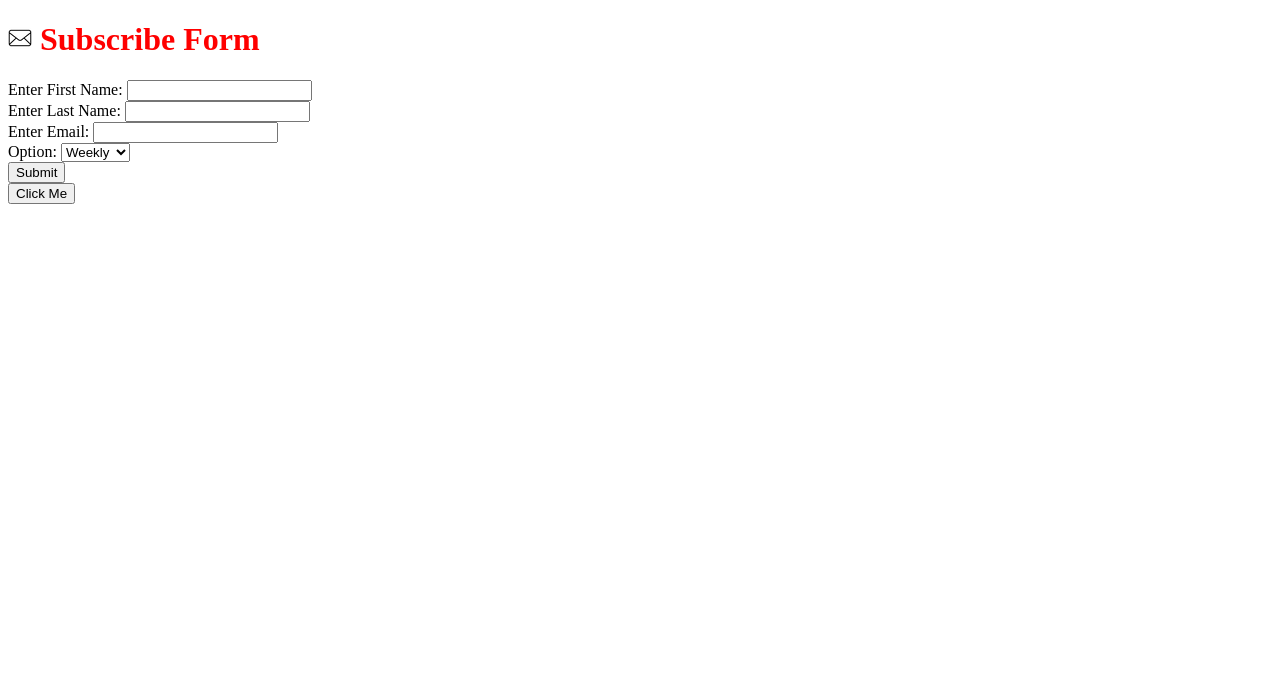
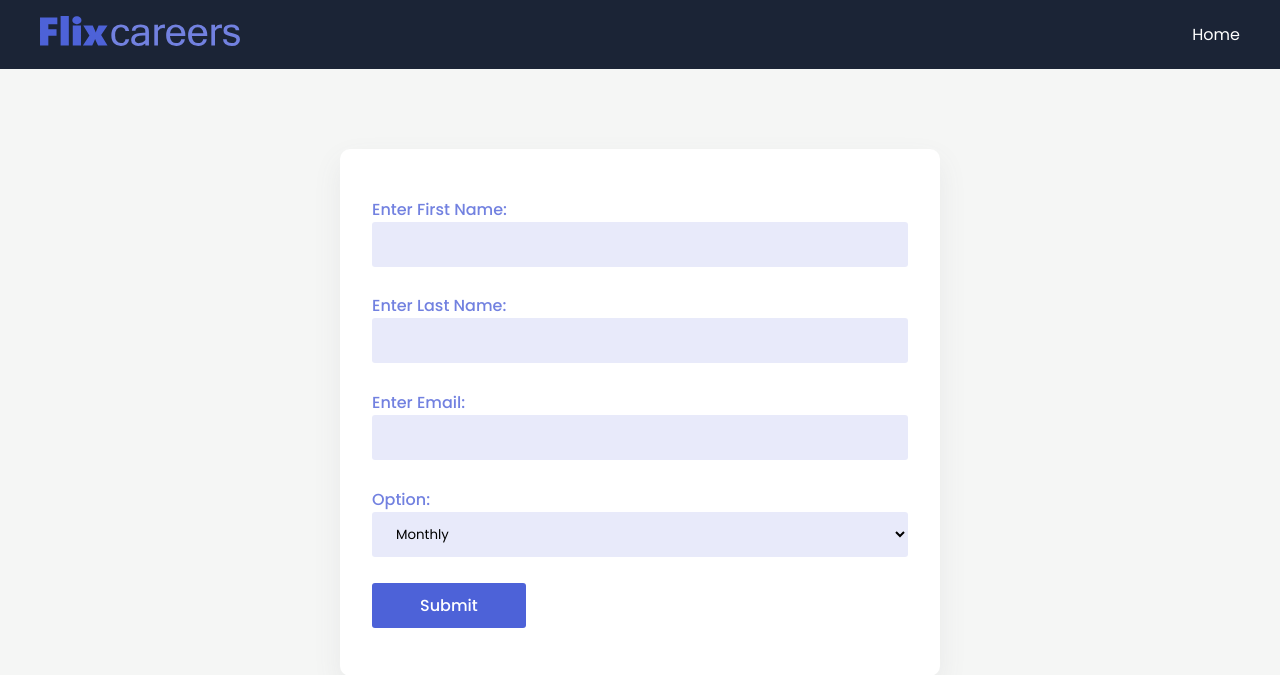
Before and after one commit to BishnuThapa/Django-jobapp, a Django app: page /subscribe/ in a window 1280 px wide. Shown: the top 675 px of the page. Run offline with Django 4.2, Linux system fonts and the light colour scheme; some libraries are stand-ins or nearby versions.

Commit message:
updating subscribe page

```diff
--- a/subscribe/templates/subscribe/subscribe.html
+++ b/subscribe/templates/subscribe/subscribe.html
@@ -5,61 +5,53 @@
     <meta charset="UTF-8" />
     <meta http-equiv="X-UA-Compatible" content="IE=edge" />
     <meta name="viewport" content="width=device-width, initial-scale=1.0" />
-    <title>Subscribe Form</title>
-    <link rel="stylesheet" href="{% static 'subscribe/main.css'%}" />
-    <!-- <style>
-      h1 {
-        color: red;
-      }
-    </style> -->
+    <link rel="stylesheet" href="{% static 'app/style.css'%}" />
+    <link
+      href="https://fonts.googleapis.com/css?family=Material+Icons|Material+Icons+Outlined|Material+Icons+Two+Tone|Material+Icons+Round|Material+Icons+Sharp"
+      rel="stylesheet"
+    />
+    <title>Subscribe us</title>
   </head>
   <body>
-    <h1>
-      <san><img src="{% static 'subscribe/mail.png' %}" /></san> Subscribe Form
-    </h1>
-    <form method="post">
-      {% csrf_token %} {% comment %} {{form.as_p}} {{form.as_table}}
-      {{form.as_ul}} <input type="submit" value="Submit" /> {% csrf_token %} {%
-      if email_error_empty %}
-      <p>{{email_error_empty}}</p>
-      {% endif %} {% endcomment %} {% comment %} RENDERING FIELDS WITH FOOR LOOP
-      {% endcomment %} {% for field in form %}
-      <div class="subscribe_field">
-        {{field.errors}} {{field.label_tag}} {{field}}
+    <header>
+      <nav>
+        <div class="container">
+          <div class="logo">
+            <img src="{% static 'app/images/logo.svg' %}" alt="" />
+          </div>
+          <div class="links">
+            <a href="{% url 'home'%}" onclick="menu()">Home</a>
+          </div>
+          <span class="material-icons menu" onclick="menu()"> menu </span>
+        </div>
+      </nav>
+    </header>
+    <section>
+      <div class="container">
+          <form class="email-form">
+            <p>
+              <label for="id_first_name">Enter First Name:</label>
+              <input type="text" name="first_name" maxlength="100" required id="id_first_name">
+            </p>
+            <p>
+              <label for="id_last_name">Enter Last Name:</label>
+              <input type="text" name="last_name" maxlength="100" required id="id_last_name">
+            </p>
+            <p>
+              <label for="id_email">Enter Email:</label>
+              <input type="email" name="email" maxlength="100" required id="id_email">
+            </p>
+            <p>
+              <label for="id_option">Option:</label>
+              <select name="option" id="id_option">
+            <option value="W">Weekly</option>
+            <option value="M" selected>Monthly</option>
+          </select>
+            </p>
+          <button class="email-submit">Submit</button>
+    </div>
       </div>
-      {% endfor %} {% comment %}
-      <div class="subscribe_field">
-        {{form.first_name.errors}}
-        <label for="{{form.first_name.id_for_label}}"
-          >{{form.first_name.label}}</label
-        >
-        {{form.first_name}}
-      </div>
-
-      <div class="subscribe_field">
-        {{form.last_name.errors}}
-        <label for="{{form.last_name.id_for_label}}">Last Name</label>
-        {{form.last_name}}
-      </div>
-
-      <div class="subscribe_field">
-        {{form.email.errors}}
-        <label for="{{form.email.id_for_label}}">Email</label>
-        {{form.email}}
-      </div>
-      {% endcomment %}
-
-      <input type="submit" value="Submit" />
-    </form>
-    <button onclick="task()" type="submit">Click Me</button>
-
-    <script src="{% static 'subscribe/main.js'%}"></script>
-    {% comment %}
-    <script>
-      function task() {
-        alert("Thanks for clicking.");
-      }
-    </script>
-    {% endcomment %}
+    </section>
+    <script src="{% static 'app/app.js'%}"></script>
   </body>
 </html>
```
